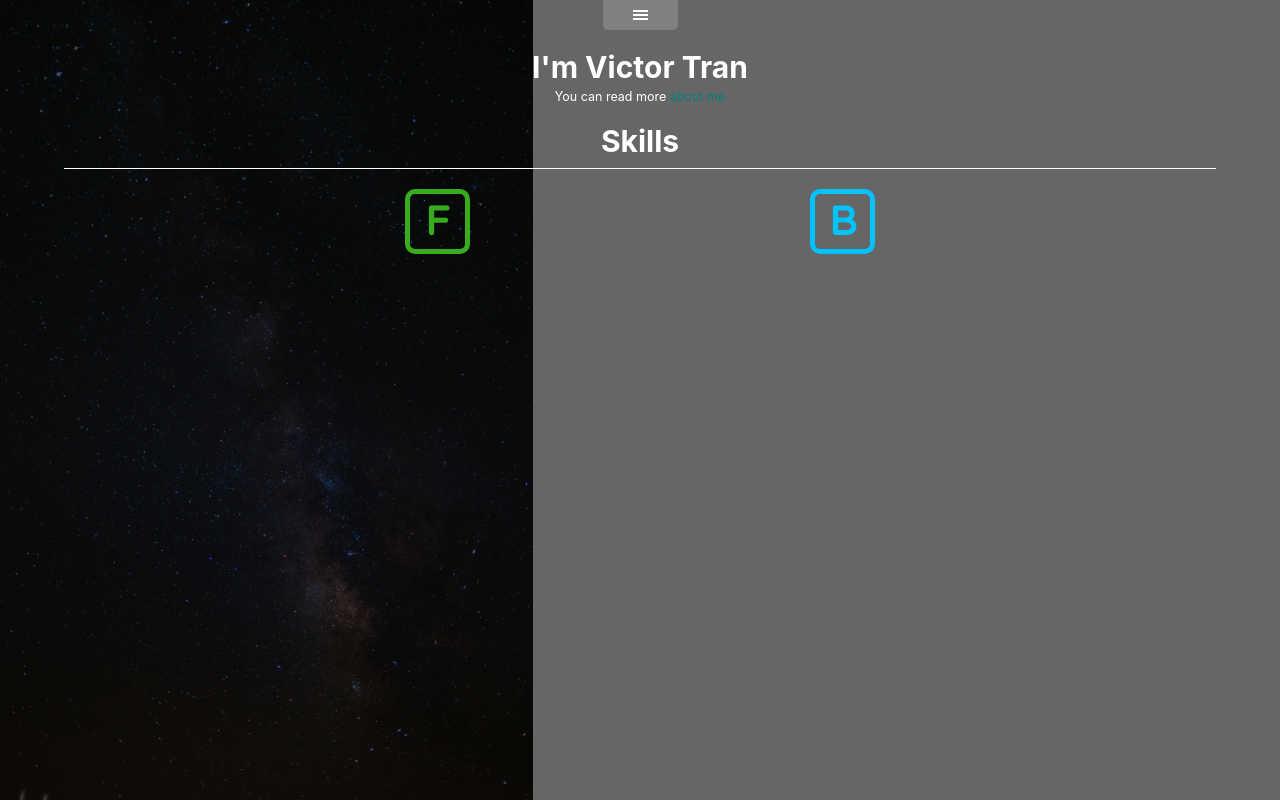
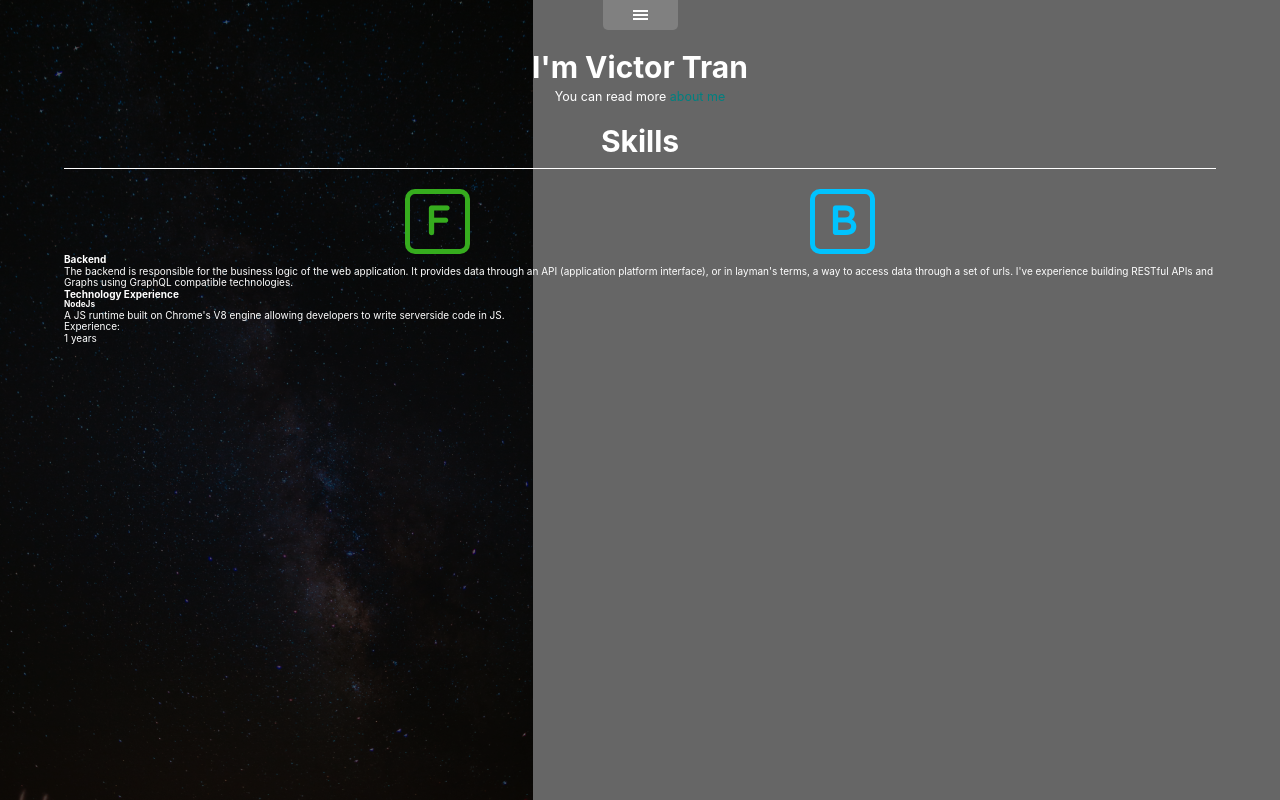
Before and after one commit to iVictoris/portfolio-react, a React (Create React App) app: page / in a window 1280 px wide. Built offline with nearby package versions, Linux system fonts and the light colour scheme.

Commit message:
create skillview component with some dummy data

```diff
--- a/src/components/index.js
+++ b/src/components/index.js
@@ -1,6 +1,14 @@
 import App from "./App";
-import { DropdownButton, SkillButton } from "./ui/";
+import { DropdownButton, SkillButton, SkillView } from "./ui/";
 import { PulldownMenu } from "./nav";
 import { Home, Page } from "./pages";
 
-export { App, DropdownButton, PulldownMenu, Home, Page, SkillButton };
+export {
+    App,
+    DropdownButton,
+    PulldownMenu,
+    Home,
+    Page,
+    SkillButton,
+    SkillView
+};
--- a/src/components/pages/Home.jsx
+++ b/src/components/pages/Home.jsx
@@ -1,5 +1,5 @@
 import React from "react";
-import { Page, SkillButton } from "../";
+import { Page, SkillButton, SkillView } from "../";
 import Image from "../../assets/images/ivana-cajina-asuyh-_ZX54-unsplash.jpg";
 import { Link } from "react-router-dom";
 
@@ -23,6 +23,8 @@ const Home = ({ className = "" }) => {
                     <SkillButton color="green" text="F" />
                     <SkillButton color="teal" text="B" />
                 </section>
+
+                <SkillView />
             </div>
         </Page>
     );
--- /dev/null
+++ b/src/components/ui/SkillView.jsx
@@ -0,0 +1,41 @@
+import React from "react";
+
+const SkillView = ({
+    className = "",
+    skill = "Backend",
+    overview = "",
+    skills = []
+}) => {
+    return (
+        <div className={`skill view ${className}`.trim()}>
+            <header>
+                <h4>{skill}</h4>
+            </header>
+
+            <section className="overview">
+                {overview ||
+                    "The backend is responsible for the business logic of the web application. It provides data through an API (application platform interface), or in layman's terms, a way to access data through a set of urls. I've experience building RESTful APIs and Graphs using GraphQL compatible technologies."}
+            </section>
+
+            <section className="skill use">
+                <h4>Technology Experience</h4>
+                <section className="tech card">
+                    <header>
+                        <h5>NodeJs</h5>
+                    </header>
+                    <section className="overview">
+                        A JS runtime built on Chrome's V8 engine allowing
+                        developers to write serverside code in JS.
+                    </section>
+
+                    <section className="experience">
+                        <p>Experience:</p>
+                        <p>1 years</p>
+                    </section>
+                </section>
+            </section>
+        </div>
+    );
+};
+
+export default SkillView;
--- a/src/components/ui/index.js
+++ b/src/components/ui/index.js
@@ -1,4 +1,5 @@
 import DropdownButton from "./DropdownButton";
 import SkillButton from "./SkillButton";
+import SkillView from "./SkillView";
 
-export { DropdownButton, SkillButton };
+export { DropdownButton, SkillButton, SkillView };
```
